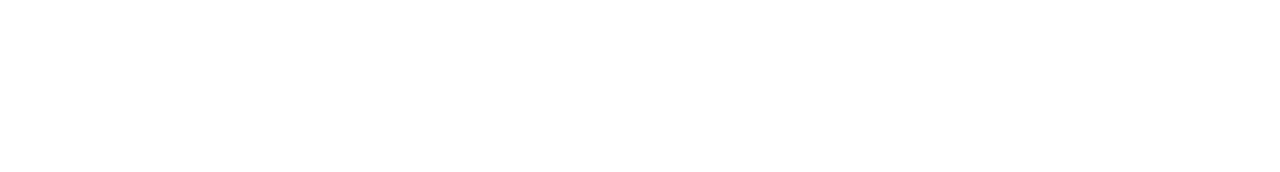
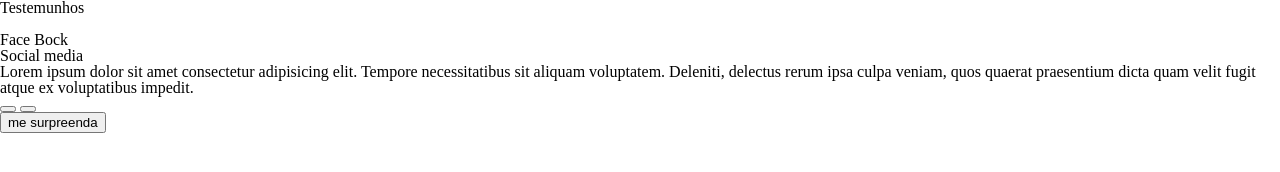
Before and after one commit to Edio-Goncalves/depoimento-perguntas_frequentes, a plain HTML site: page index.html in a window 1280 px wide. Drawn offline with Linux system fonts and the light colour scheme.

Commit message:
Create customer-testimonials html

```diff
--- a/index.html
+++ b/index.html
@@ -22,8 +22,33 @@
   </head>
   <body>
     <main class="main-wrapper">
-      <section class="main-testimony"></section>
-      <section></section>
+      <section class="main-testimony">
+        <div class="title">
+          <h2>Testemunhos</h2>
+        </div>
+        <article class="review">
+          <div class="img-container">
+            <img src="" alt="" />
+          </div>
+          <h4 class="author">Face Bock</h4>
+          <p id="job">Social media</p>
+          <p id="info">
+            Lorem ipsum dolor sit amet consectetur adipisicing elit. Tempore
+            necessitatibus sit aliquam voluptatem. Deleniti, delectus rerum ipsa
+            culpa veniam, quos quaerat praesentium dicta quam velit fugit atque
+            ex voluptatibus impedit.
+          </p>
+          <div class="button-container">
+            <button class="prev-btn">
+              <i class="fas fa-chevron-left"></i>
+            </button>
+            <button class="next-btn">
+              <i class="fas fa-chevron-rigth"></i>
+            </button>
+          </div>
+          <button class="random-button">me surpreenda</button>
+        </article>
+      </section>
     </main>
   </body>
 </html>
```
